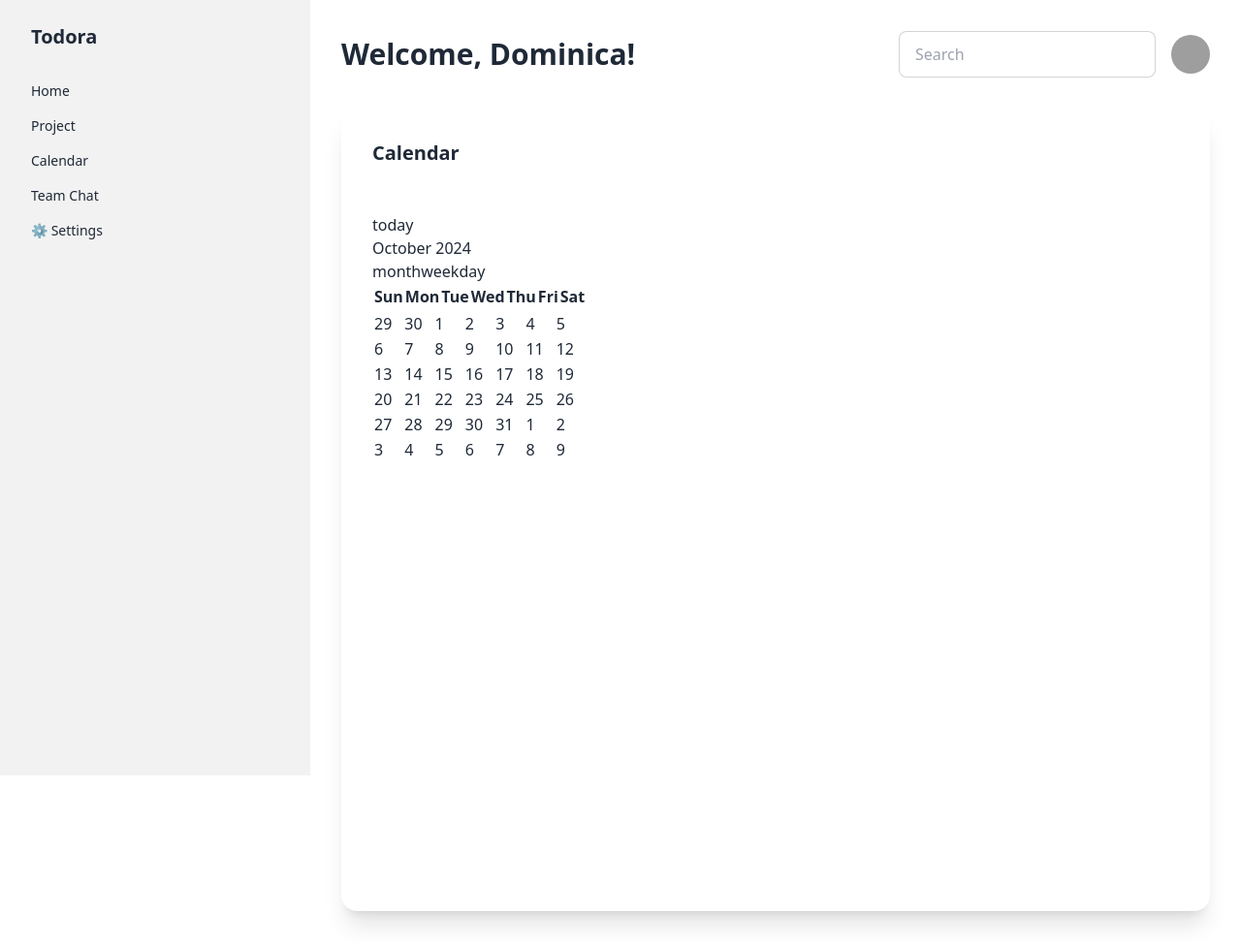
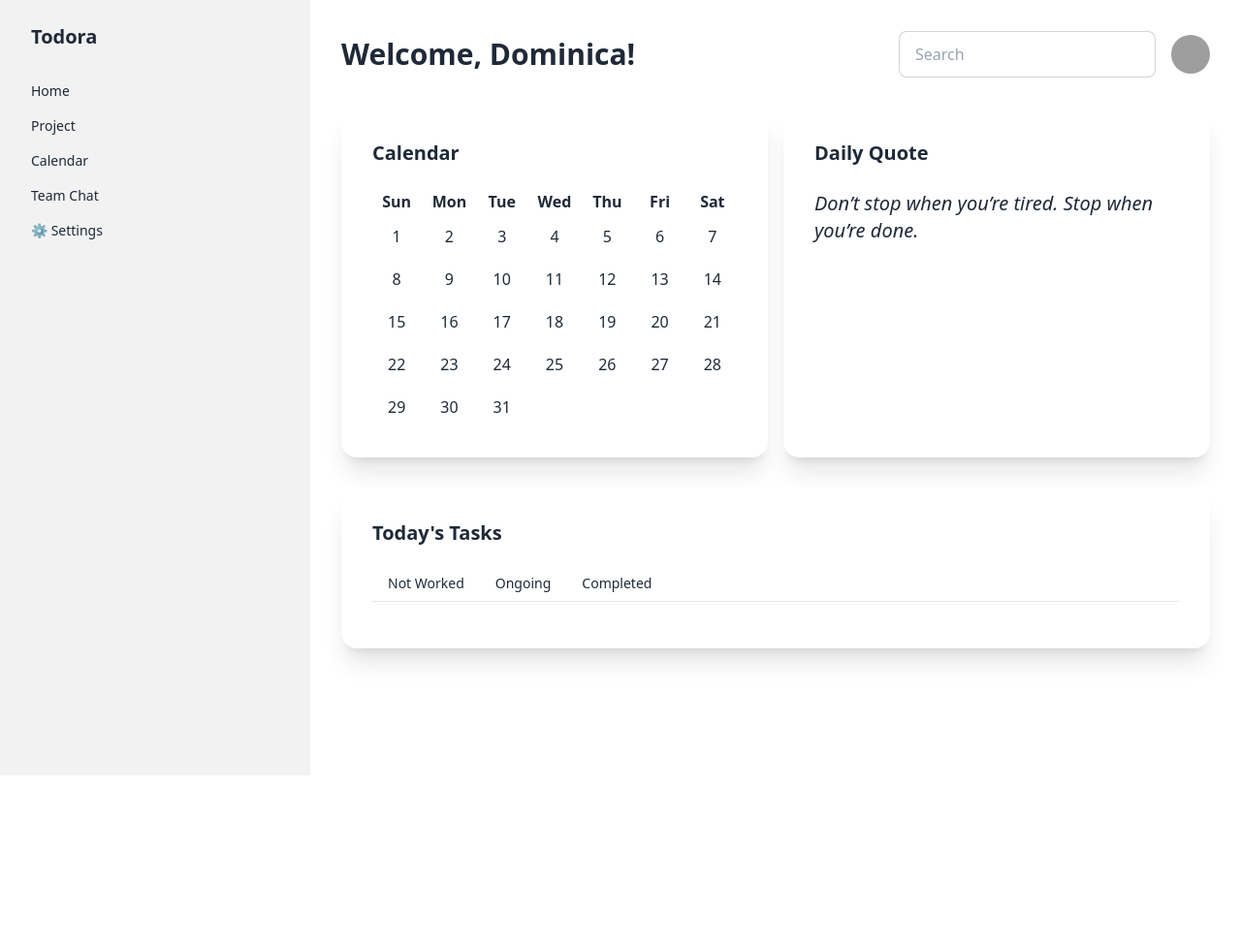
Before and after one commit to descellia/Tixplore, a PHP site: page /home in a window 1280 px wide. Shown: the top 973 px of the page at 97% size. After the commit the page ends 800 px from the top, so only its background shows below. Run offline with PHP 8.4, Linux system fonts and the light colour scheme; lists and menus that the app fills with data are empty; style sheets or scripts are compiled from the project's sources; some libraries are stand-ins or nearby versions; grey boxes are pictures that could not be loaded.

Commit message:
Update on Home UI

```diff
--- a/views/home.php
+++ b/views/home.php
@@ -5,8 +5,6 @@
     <meta name="viewport" content="width=device-width, initial-scale=1.0">
     <link href="https://cdn.jsdelivr.net/npm/daisyui@3.5.0/dist/full.css" rel="stylesheet" type="text/css" />
     <script src="https://cdn.tailwindcss.com"></script>
-    <link href="https://cdn.jsdelivr.net/npm/fullcalendar@6.1.4/main.min.css" rel="stylesheet" />
-    <script src="https://cdn.jsdelivr.net/npm/fullcalendar@6.1.4/main.min.js"></script>
     <title>Todora - Task Management</title>
 </head>
 <body class="bg-base-100 text-base-content">
@@ -28,55 +26,139 @@
                         </div>
                     </div>
                 </div>
-                <!-- Calendar Section with FullCalendar Integration -->
+
+                <!-- Calendar and Daily Quote Section -->
+                <div class="flex gap-4 mb-8">
+                    <!-- Calendar Card -->
+                    <div class="card bg-base-100 shadow-xl flex-1">
+                        <div class="card-body">
+                            <h3 class="card-title mb-4">Calendar</h3>
+                            <div class="grid grid-cols-7 gap-1 text-center">
+                                <div class="font-bold">Sun</div>
+                                <div class="font-bold">Mon</div>
+                                <div class="font-bold">Tue</div>
+                                <div class="font-bold">Wed</div>
+                                <div class="font-bold">Thu</div>
+                                <div class="font-bold">Fri</div>
+                                <div class="font-bold">Sat</div>
+                                <!-- Example dates -->
+                                <div class="p-2 hover:bg-base-200 cursor-pointer">1</div>
+                                <div class="p-2 hover:bg-base-200 cursor-pointer">2</div>
+                                <div class="p-2 hover:bg-base-200 cursor-pointer">3</div>
+                                <div class="p-2 hover:bg-base-200 cursor-pointer">4</div>
+                                <div class="p-2 hover:bg-base-200 cursor-pointer">5</div>
+                                <div class="p-2 hover:bg-base-200 cursor-pointer">6</div>
+                                <div class="p-2 hover:bg-base-200 cursor-pointer">7</div>
+                                <div class="p-2 hover:bg-base-200 cursor-pointer">8</div>
+                                <div class="p-2 hover:bg-base-200 cursor-pointer">9</div>
+                                <div class="p-2 hover:bg-base-200 cursor-pointer">10</div>
+                                <div class="p-2 hover:bg-base-200 cursor-pointer">11</div>
+                                <div class="p-2 hover:bg-base-200 cursor-pointer">12</div>
+                                <div class="p-2 hover:bg-base-200 cursor-pointer">13</div>
+                                <div class="p-2 hover:bg-base-200 cursor-pointer">14</div>
+                                <div class="p-2 hover:bg-base-200 cursor-pointer">15</div>
+                                <div class="p-2 hover:bg-base-200 cursor-pointer">16</div>
+                                <div class="p-2 hover:bg-base-200 cursor-pointer">17</div>
+                                <div class="p-2 hover:bg-base-200 cursor-pointer">18</div>
+                                <div class="p-2 hover:bg-base-200 cursor-pointer">19</div>
+                                <div class="p-2 hover:bg-base-200 cursor-pointer">20</div>
+                                <div class="p-2 hover:bg-base-200 cursor-pointer">21</div>
+                                <div class="p-2 hover:bg-base-200 cursor-pointer">22</div>
+                                <div class="p-2 hover:bg-base-200 cursor-pointer">23</div>
+                                <div class="p-2 hover:bg-base-200 cursor-pointer">24</div>
+                                <div class="p-2 hover:bg-base-200 cursor-pointer">25</div>
+                                <div class="p-2 hover:bg-base-200 cursor-pointer">26</div>
+                                <div class="p-2 hover:bg-base-200 cursor-pointer">27</div>
+                                <div class="p-2 hover:bg-base-200 cursor-pointer">28</div>
+                                <div class="p-2 hover:bg-base-200 cursor-pointer">29</div>
+                                <div class="p-2 hover:bg-base-200 cursor-pointer">30</div>
+                                <div class="p-2 hover:bg-base-200 cursor-pointer">31</div>
+                            </div>
+                        </div>
+                    </div>
+
+                    <!-- Daily Quote Card -->
+                    <div class="card bg-base-100 shadow-xl flex-1">
+                        <div class="card-body">
+                            <h3 class="card-title mb-4">Daily Quote</h3>
+                            <p id="dailyQuote" class="text-xl italic"></p>
+                        </div>
+                    </div>
+                </div>
+
+                <!-- Today's Tasks Section -->
                 <div class="card bg-base-100 shadow-xl mb-8">
                     <div class="card-body">
-                        <h3 class="card-title">Calendar</h3>
-                        <div id="calendar" class="mt-4"></div>
-                    </div>
-                </div>
-                <!-- Tasks and Quotes -->
-                <div class="grid grid-cols-1 lg:grid-cols-2 gap-8">
-                    <div class="card bg-base-100 shadow-xl">
-                        <div class="card-body">
-                            <h3 class="card-title mb-4">Today's Tasks</h3>
-                            <ul class="space-y-4">
-                                <li>
-                                    <div class="form-control">
+                        <h3 class="card-title mb-4">Today's Tasks</h3>
+
+                        <!-- Tabs for Task Sorting -->
+                        <div role="tablist" class="flex mb-4 border-b">
+                            <input type="radio" name="my_tabs" role="tab" class="tab tab-bordered hidden" aria-label="Not Worked" id="tab1" checked />
+                            <label for="tab1" class="tab cursor-pointer pb-2 border-b-2 border-transparent hover:border-base-500 active:border-base-500">Not Worked</label>
+
+                            <input type="radio" name="my_tabs" role="tab" class="tab tab-bordered hidden" aria-label="Ongoing" id="tab2" />
+                            <label for="tab2" class="tab cursor-pointer pb-2 border-b-2 border-transparent hover:border-base-500 active:border-base-500">Ongoing</label>
+
+                            <input type="radio" name="my_tabs" role="tab" class="tab tab-bordered hidden" aria-label="Completed" id="tab3" />
+                            <label for="tab3" class="tab cursor-pointer pb-2 border-b-2 border-transparent hover:border-base-500 active:border-base-500">Completed</label>
+                        </div>
+
+                        <!-- Task Content -->
+                        <div id="content1" role="tabpanel" class="tab-content p-4">
+                            <div class="grid grid-cols-1 gap-4">
+                                <div class="card bg-base-200">
+                                    <div class="card-body">
                                         <label class="label cursor-pointer">
-                                            <input type="checkbox" class="checkbox checkbox-primary" onclick="updateProgress()" />
+                                            <input type="checkbox" class="checkbox checkbox-primary" />
+                                            <span class="label-text">Task 1 - Not Started</span>
+                                        </label>
+                                    </div>
+                                </div>
+                                <div class="card bg-base-200">
+                                    <div class="card-body">
+                                        <label class="label cursor-pointer">
+                                            <input type="checkbox" class="checkbox checkbox-primary" />
+                                            <span class="label-text">Task 2 - Not Started</span>
+                                        </label>
+                                    </div>
+                                </div>
+                            </div>
+                        </div>
+
+                        <div id="content2" role="tabpanel" class="tab-content p-4 hidden">
+                            <div class="grid grid-cols-1 gap-4">
+                                <div class="card bg-base-200">
+                                    <div class="card-body">
+                                        <label class="label cursor-pointer">
+                                            <input type="checkbox" class="checkbox checkbox-primary" />
                                             <span class="label-text">Working on Asia Project</span>
                                         </label>
                                     </div>
-                                </li>
-                                <li>
-                                    <div class="form-control">
+                                </div>
+                                <div class="card bg-base-200">
+                                    <div class="card-body">
                                         <label class="label cursor-pointer">
-                                            <input type="checkbox" class="checkbox checkbox-primary" onclick="updateProgress()" />
+                                            <input type="checkbox" class="checkbox checkbox-primary" />
                                             <span class="label-text">Team Meeting</span>
                                         </label>
                                     </div>
-                                </li>
-                                <li>
-                                    <div class="form-control">
+                                </div>
+                            </div>
+                        </div>
+
+                        <div id="content3" role="tabpanel" class="tab-content p-4 hidden">
+                            <div class="grid grid-cols-1 gap-4">
+                                <div class="card bg-base-200">
+                                    <div class="card-body">
                                         <label class="label cursor-pointer">
-                                            <input type="checkbox" class="checkbox checkbox-primary" onclick="updateProgress()" />
-                                            <span class="label-text">Doing Research</span>
+                                            <input type="checkbox" class="checkbox checkbox-primary" />
+                                            <span class="label-text">Final Report Submission</span>
                                         </label>
                                     </div>
-                                </li>
-                            </ul>
-                            <div class="mt-4">
-                                <progress id="taskProgress" class="progress progress-primary w-full" value="0" max="100"></progress>
-                                <p id="taskCount" class="text-sm text-right mt-1">0/3 tasks completed</p>
+                                </div>
                             </div>
                         </div>
-                    </div>
-                    <div class="card bg-base-100 shadow-xl">
-                        <div class="card-body">
-                            <h3 class="card-title mb-4">Daily Quote</h3>
-                                <h2 class="font-bold" id="dailyQuote"></h2>
-                        </div>
+
                     </div>
                 </div>
             </main>
@@ -95,57 +177,15 @@
         </div>
     </div>
 
+    <script src="https://cdn.jsdelivr.net/npm/daisyui@3.5.0/dist/full.js"></script>
     <script>
     document.addEventListener('DOMContentLoaded', function() {
-        const calendarEl = document.getElementById('calendar');
-
-        if (calendarEl) {
-            // Initialize FullCalendar only if the element exists
-            const calendar = new FullCalendar.Calendar(calendarEl, {
-                initialView: 'dayGridMonth',
-                headerToolbar: {
-                    left: 'prev,next today',
-                    center: 'title',
-                    right: 'dayGridMonth,timeGridWeek,timeGridDay'
-                },
-                events: [
-                    {
-                        title: 'Asia Project',
-                        start: '2023-08-01',
-                    },
-                    {
-                        title: 'Team Meeting',
-                        start: '2023-08-03T10:30:00',
-                        end: '2023-08-03T12:30:00'
-                    },
-                    {
-                        title: 'Research',
-                        start: '2023-08-05'
-                    }
-                ],
-                editable: true,
-                selectable: true,
-                dateClick: function(info) {
-                    alert('Date clicked: ' + info.dateStr);
-                }
-            });
-
-            calendar.render();
-        } else {
-            console.error('Calendar element not found');
-        }
-
         // Task Progress Update
         const checkboxes = document.querySelectorAll('.checkbox');
-        const progress = document.getElementById('taskProgress');
-        const taskCount = document.getElementById('taskCount');
 
         function updateProgress() {
             const totalTasks = checkboxes.length;
             const completedTasks = Array.from(checkboxes).filter(cb => cb.checked).length;
-
-            progress.value = (completedTasks / totalTasks) * 100;
-            taskCount.textContent = `${completedTasks}/${totalTasks} tasks completed`;
         }
 
         checkboxes.forEach(checkbox => {
@@ -170,6 +210,28 @@
 
         const dailyQuote = quotes[Math.floor(Math.random() * quotes.length)];
         document.getElementById('dailyQuote').textContent = dailyQuote;
+
+        // Tab Functionality
+        const tabs = document.querySelectorAll('input[name="my_tabs"]');
+        const contents = document.querySelectorAll('.tab-content');
+        const tabLabels = document.querySelectorAll('label[for^="tab"]'); // Select tab labels
+
+        tabs.forEach((tab, index) => {
+            tab.addEventListener('change', () => {
+                // Hide all tab contents
+                contents.forEach((content) => {
+                    content.classList.add('hidden');
+                });
+                // Show the selected tab content
+                contents[index].classList.remove('hidden');
+
+                // Update active tab style
+                tabLabels.forEach(label => {
+                    label.classList.remove('border-base-500'); // Remove active border
+                });
+                tabLabels[index].classList.add('border-base-500'); // Add active border to selected tab
+            });
+        });
     });
     </script>
 </body>
```
